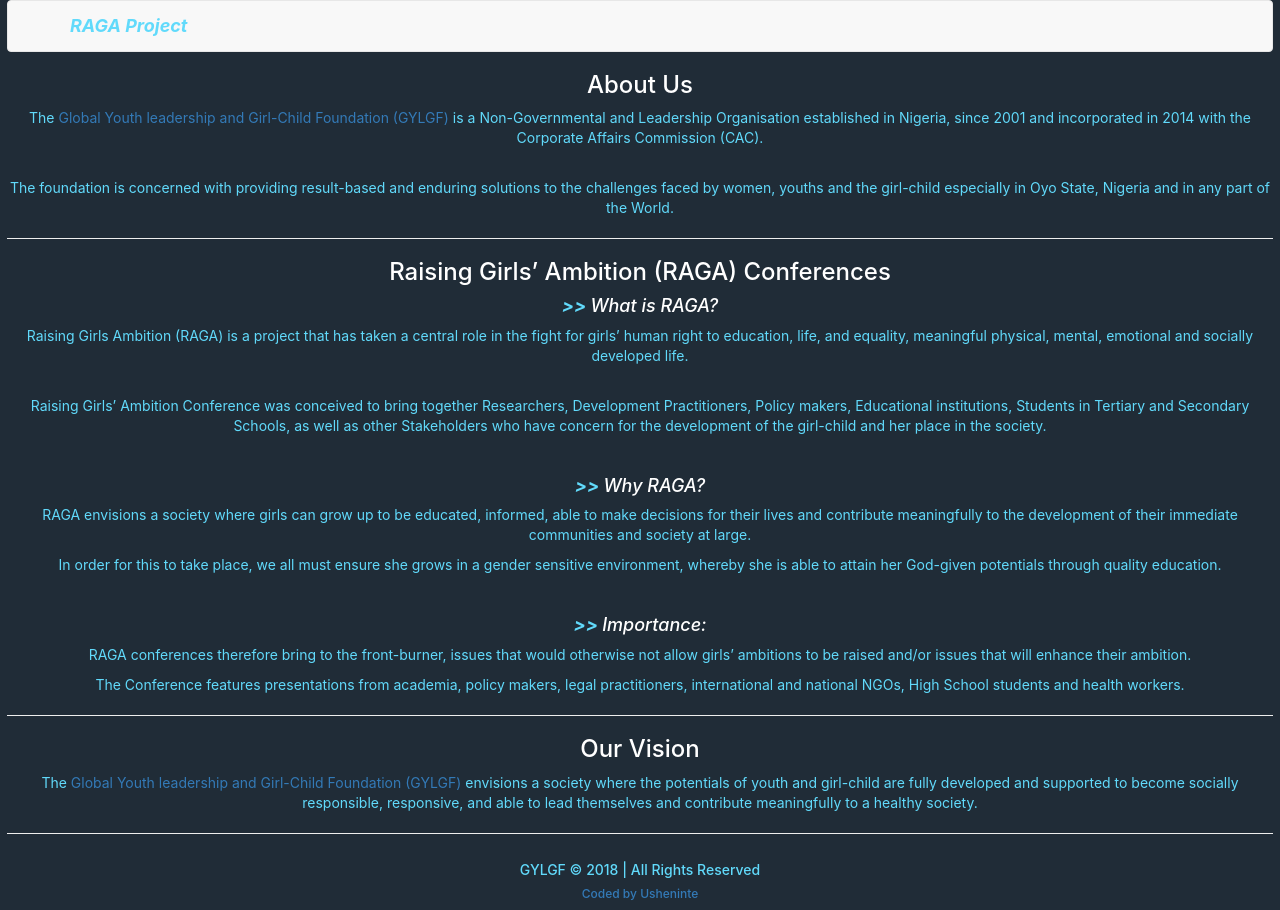
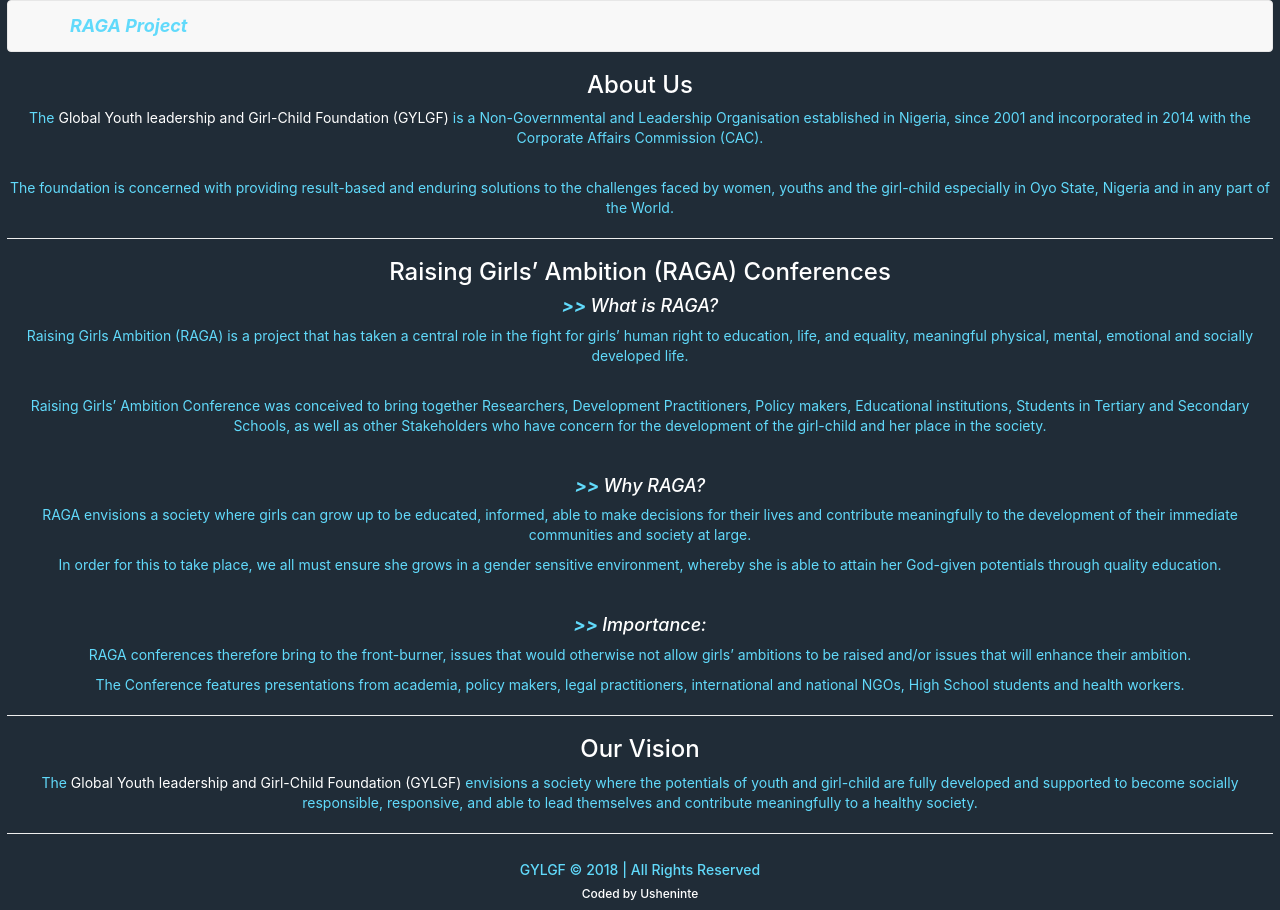
Before and after one commit to nullthefirst/raga-project, a React (Create React App) app: page / in a window 1280 px wide. Built offline with nearby package versions, Linux system fonts and the light colour scheme.

Commit message:
specified link styling

```diff
--- a/src/components/Main.css
+++ b/src/components/Main.css
@@ -8,7 +8,7 @@
   color: #fff;
 }
 
-a:link a:active a:visited {
+a:link, a:active, a:visited {
   color: #fff;
 }
 
```
